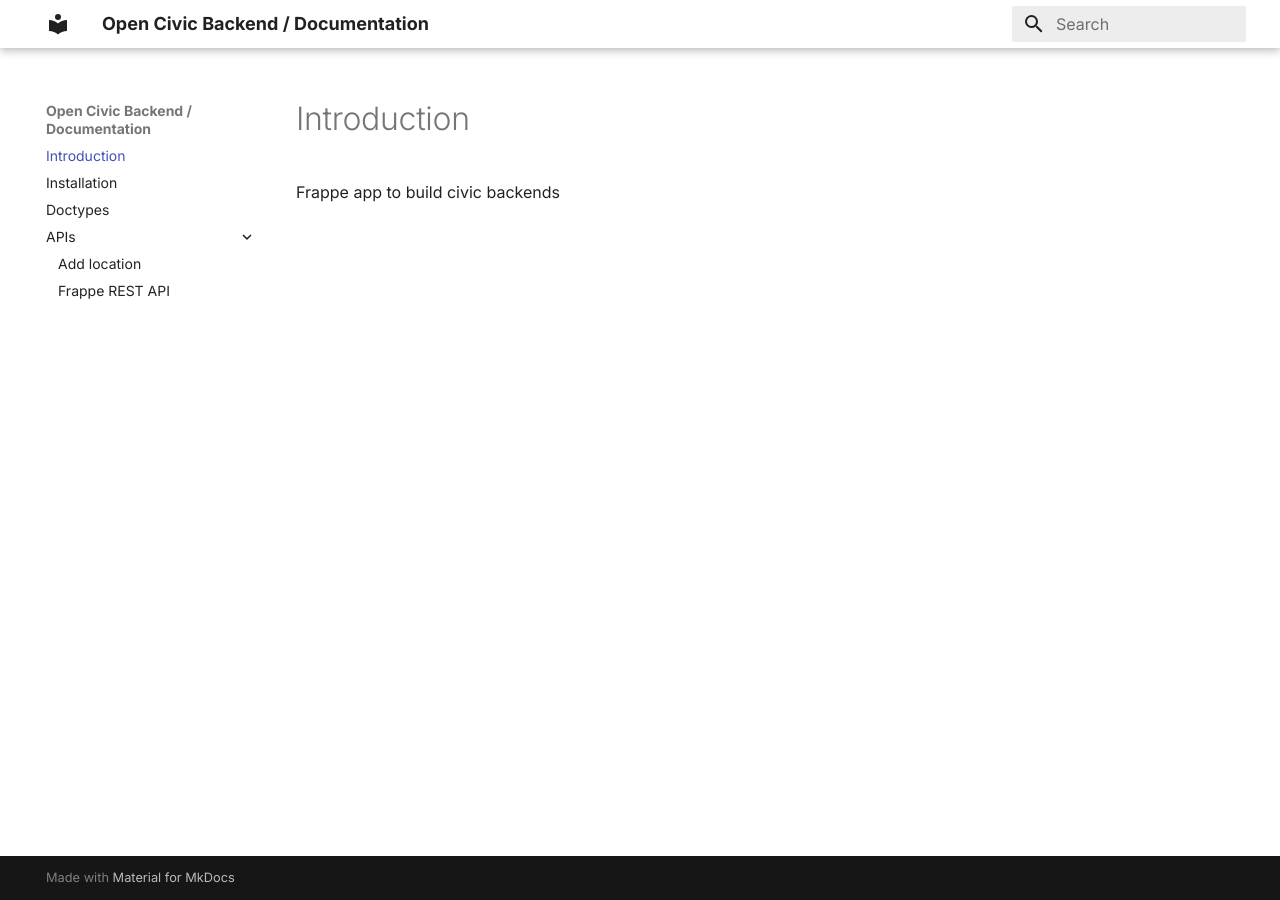
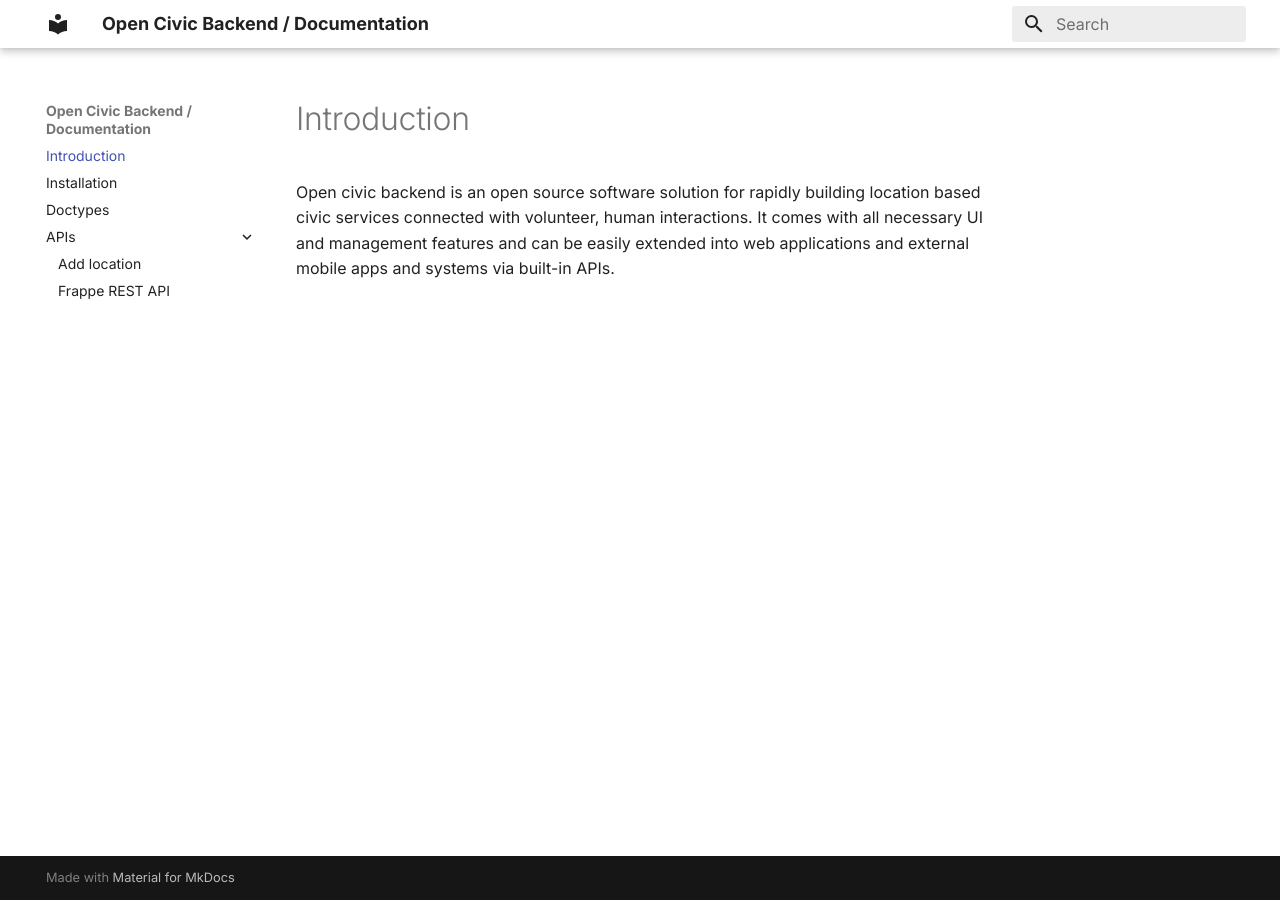
Before and after one commit to fossunited/Samaaja, an MkDocs documentation site: the page built from docs/docs/index.md, in a window 1280 px wide. Built offline with MkDocs 1.6.1 and Material for MkDocs 9.7.7, drawn with Linux system fonts in a browser that asks for light colours.

Commit message:
update: docs

```diff
--- a/docs/docs/index.md
+++ b/docs/docs/index.md
@@ -1 +1 @@
-Frappe app to build civic backends
+Open civic backend is an open source software solution for rapidly building location based civic services connected with volunteer, human interactions. It comes with all necessary UI and management features and can be easily extended into web applications and external mobile apps and systems via built-in APIs.
```
